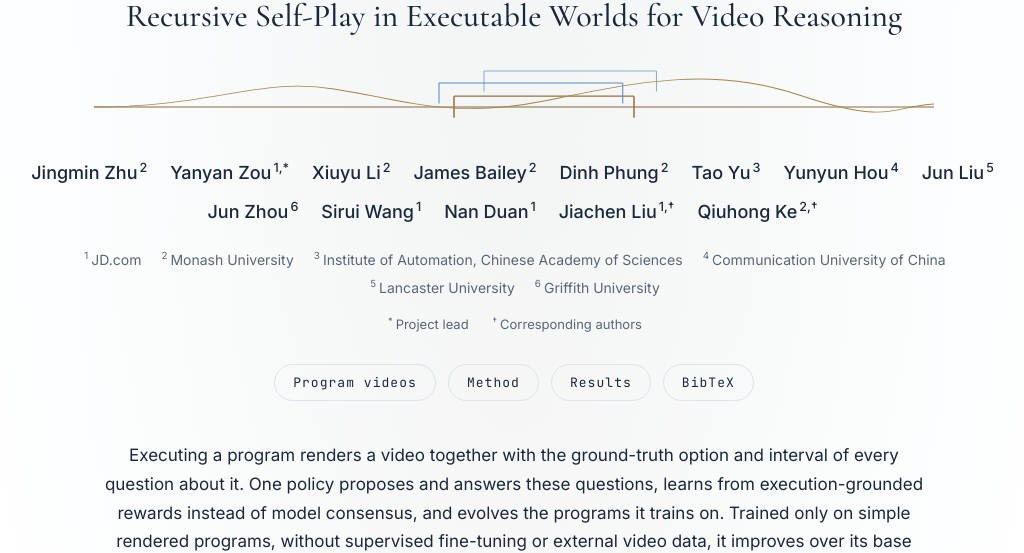
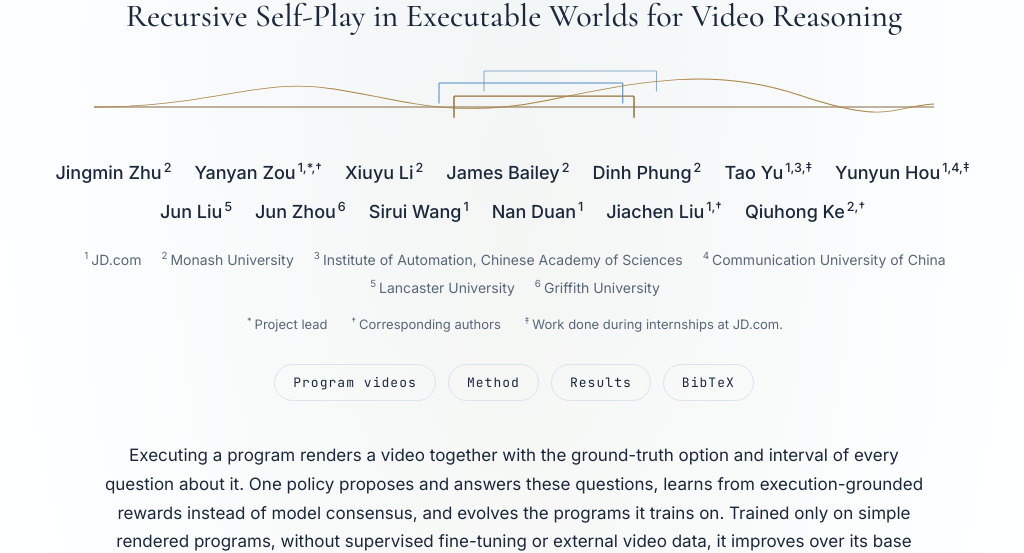
Before and after one commit to Alchemist-Jo/tempo-zero, a plain HTML site: page index.html in a window 1280 px wide. Shown: the part 253-806 px from the top of the page, without its empty margins (126-1150 px from the left). Drawn offline with nearby package versions, Linux system fonts and the light colour scheme.

Commit message:
fix(site): update author credits and clarify benchmark comparisons

```diff
--- a/index.html
+++ b/index.html
@@ -25,12 +25,12 @@
   </svg>
   <div class="authors" aria-label="Authors">
     <span class="author"><a href="https://openreview.net/profile?id=~Jingmin_Zhu1">Jingmin Zhu</a><sup>2</sup></span>
-    <span class="author"><a href="https://openreview.net/profile?id=~Yanyan_Zou2">Yanyan Zou</a><sup>1,*</sup></span>
+    <span class="author"><a href="https://openreview.net/profile?id=~Yanyan_Zou2">Yanyan Zou</a><sup>1,*,&dagger;</sup></span>
     <span class="author"><a href="https://openreview.net/profile?id=~Xiuyu_Li2">Xiuyu Li</a><sup>2</sup></span>
     <span class="author"><a href="https://openreview.net/profile?id=~James_Bailey1">James Bailey</a><sup>2</sup></span>
     <span class="author"><a href="https://openreview.net/profile?id=~Dinh_Phung2">Dinh Phung</a><sup>2</sup></span>
-    <span class="author"><a href="https://openreview.net/profile?id=~Tao_Yu15">Tao Yu</a><sup>3</sup></span>
-    <span class="author"><a href="https://openreview.net/profile?id=~Yunyun_Hou1">Yunyun Hou</a><sup>4</sup></span>
+    <span class="author"><a href="https://openreview.net/profile?id=~Tao_Yu15">Tao Yu</a><sup>1,3,&Dagger;</sup></span>
+    <span class="author"><a href="https://openreview.net/profile?id=~Yunyun_Hou1">Yunyun Hou</a><sup>1,4,&Dagger;</sup></span>
     <span class="author"><a href="https://openreview.net/profile?id=~Jun_Liu8">Jun Liu</a><sup>5</sup></span>
     <span class="author"><a href="https://openreview.net/profile?id=~Jun_Zhou1">Jun Zhou</a><sup>6</sup></span>
     <span class="author"><a href="https://openreview.net/profile?id=~Sirui_Wang2">Sirui Wang</a><sup>1</sup></span>
@@ -46,7 +46,7 @@
     <span><sup>5</sup>Lancaster University</span>
     <span><sup>6</sup>Griffith University</span>
   </div>
-  <p class="contributions"><span><sup>*</sup>Project lead</span><span><sup>&dagger;</sup>Corresponding authors</span></p>
+  <p class="contributions"><span><sup>*</sup>Project lead</span><span><sup>&dagger;</sup>Corresponding authors</span><span><sup>&Dagger;</sup>Work done during internships at JD.com.</span></p>
   <nav class="links">
     <a href="#demos">Program videos</a>
     <a href="#method">Method</a>
@@ -170,7 +170,7 @@
 </table>
 <!-- /table:qa -->
   </div>
-  <p class="takeaway">The gains extend beyond grounding: Tempo-Zero improves all eight benchmarks on every Qwen3-VL backbone and gives the best result in 13 of the 16 metrics at 4B and 8B.</p>
+  <p class="takeaway">Tempo-Zero improves over the base models on all eight benchmarks at 4B, 8B, and 30B-A3B. At 4B and 8B, where all self-play baselines are evaluated, it gives the best result in 13 of the 16 comparisons across eight benchmarks and two backbones.</p>
 </section>
 
 <section id="bibtex">
```
